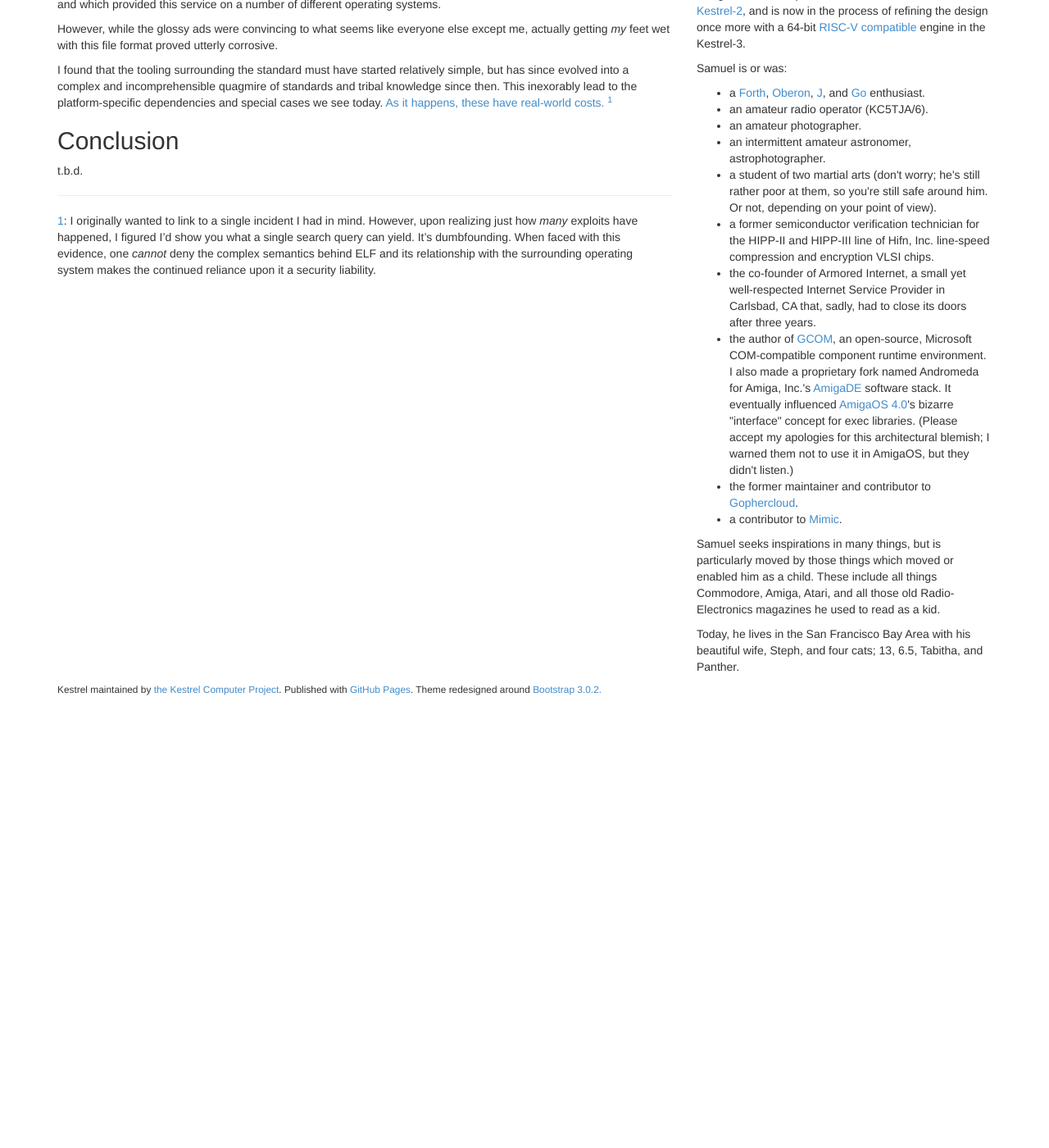
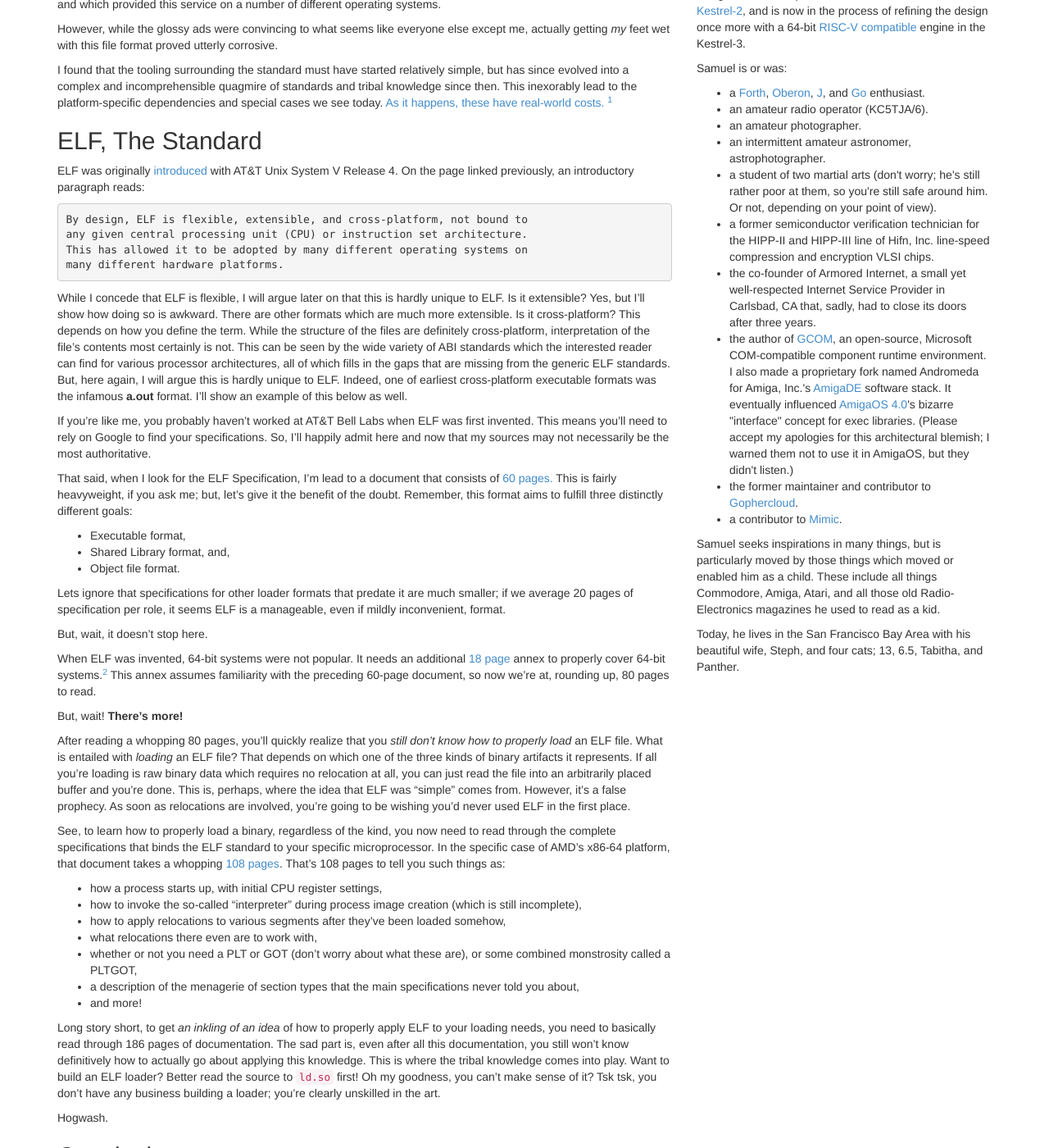
Before and after one commit to KestrelComputer/kestrel, a Jekyll site: the page built from _posts/2018-01-29-on-elf.md, in a window 1280 px wide and 1400 px high, scrolled down 592 px. Shown: the whole window at 82% size. Built offline with Jekyll 4.4.1, drawn with Linux system fonts in a browser that asks for light colours; before the commit the page ends 1452 px from its top, so only the background shows below that; some of the changed text lies outside the part shown.

Commit message:
pages and pages and pages of specs

```diff
--- a/_posts/2018-01-29-on-elf.md
+++ b/_posts/2018-01-29-on-elf.md
@@ -41,6 +41,109 @@
 [As it happens, these have real-world costs.](https://duckduckgo.com/?q=exploit+ld.so&t=ffnt&ia=web)
 <sup>[1](#realWorldCosts)</sup>
 
+## ELF, The Standard
+
+ELF was originally [introduced](https://en.wikipedia.org/wiki/Executable_and_Linkable_Format)
+with AT&T Unix System V Release 4.
+On the page linked previously,
+an introductory paragraph reads:
+
+    By design, ELF is flexible, extensible, and cross-platform, not bound to
+    any given central processing unit (CPU) or instruction set architecture.
+    This has allowed it to be adopted by many different operating systems on
+    many different hardware platforms.
+
+While I concede that ELF is flexible,
+I will argue later on that this is hardly unique to ELF.
+Is it extensible?
+Yes, but I'll show how doing so is awkward.
+There are other formats which are much more extensible.
+Is it cross-platform?
+This depends on how you define the term.
+While the structure of the files are definitely cross-platform,
+interpretation of the file's contents most certainly is not.
+This can be seen by the wide variety of ABI standards
+which the interested reader can find
+for various processor architectures,
+all of which fills in the gaps
+that are missing from the generic ELF standards.
+But, here again,
+I will argue this is hardly unique to ELF.
+Indeed, one of earliest cross-platform executable formats was
+the infamous **a.out** format.
+I'll show an example of this below as well.
+
+If you're like me,
+you probably haven't worked at AT&T Bell Labs when ELF was first invented.
+This means you'll need to rely on Google to find your specifications.
+So, I'll happily admit here and now that my sources may not necessarily be the most authoritative.
+
+That said, when I look for the ELF Specification,
+I'm lead to a document that consists of [60 pages.](http://www.skyfree.org/linux/references/ELF_Format.pdf)
+This is fairly heavyweight, if you ask me;
+but, let's give it the benefit of the doubt.
+Remember, this format aims to fulfill three distinctly different goals:
+
+* Executable format,
+* Shared Library format, and,
+* Object file format.
+
+Lets ignore that specifications for other loader formats that predate it are much smaller;
+if we average 20 pages of specification per role,
+it seems ELF is a manageable, even if mildly inconvenient, format.
+
+But, wait, it doesn't stop here.
+
+When ELF was invented, 64-bit systems were not popular.
+It needs an additional [18 page](https://uclibc.org/docs/elf-64-gen.pdf)
+annex to properly cover 64-bit systems.<sup>[2](#hpIntel)</sup>
+This annex assumes familiarity with the preceding 60-page document,
+so now we're at, rounding up, 80 pages to read.
+
+But, wait!  **There's more!**
+
+After reading a whopping 80 pages,
+you'll quickly realize that you *still don't know how to properly load* an ELF file.
+What is entailed with *loading* an ELF file?
+That depends on which one of the three kinds of binary artifacts it represents.
+If all you're loading is raw binary data which requires no relocation at all,
+you can just read the file into an arbitrarily placed buffer and you're done.
+This is, perhaps,
+where the idea that ELF was "simple" comes from.
+However, it's a false prophecy.
+As soon as relocations are involved,
+you're going to be wishing you'd never used ELF in the first place.
+
+See, to learn how to properly load a binary, regardless of the kind,
+you now need to read through the complete specifications
+that binds the ELF standard to your specific microprocessor.
+In the specific case of AMD's x86-64 platform,
+that document takes a whopping [108 pages](http://refspecs.linuxfoundation.org/elf/x86_64-abi-0.95.pdf).
+That's 108 pages to tell you such things as:
+
+* how a process starts up, with initial CPU register settings,
+* how to invoke the so-called "interpreter" during process image creation (which is still incomplete),
+* how to apply relocations to various segments after they've been loaded somehow,
+* what relocations there even are to work with,
+* whether or not you need a PLT or GOT (don't worry about what these are), or some combined monstrosity called a PLTGOT,
+* a description of the menagerie of section types that the main specifications never told you about,
+* and more!
+
+Long story short,
+to get *an inkling of an idea* of how to properly apply ELF to your loading needs,
+you need to basically read through 186 pages of documentation.
+The sad part is, even after all this documentation,
+you still won't know definitively how to actually go about applying this knowledge.
+This is where the tribal knowledge comes into play.
+Want to build an ELF loader?  Better read the source to `ld.so` first!
+Oh my goodness, you can't make sense of it?
+Tsk tsk, you don't have any business building a loader;
+you're clearly unskilled in the art.
+
+Hogwash.
+
+
+
 ## Conclusion
 
 t.b.d.
@@ -55,3 +158,10 @@
 one *cannot* deny the complex semantics behind ELF
 and its relationship with the surrounding operating system
 makes the continued reliance upon it a security liability.
+
+<a name="hpIntel">2</a>:
+I didn't notice, or I'd simply forgotten until re-reading recently,
+that this standard started out as a platform-specific extension to ELF.
+This was originally used
+between Hewlett-Packard and Intel
+for their respective 64-bit CPUs.
```
